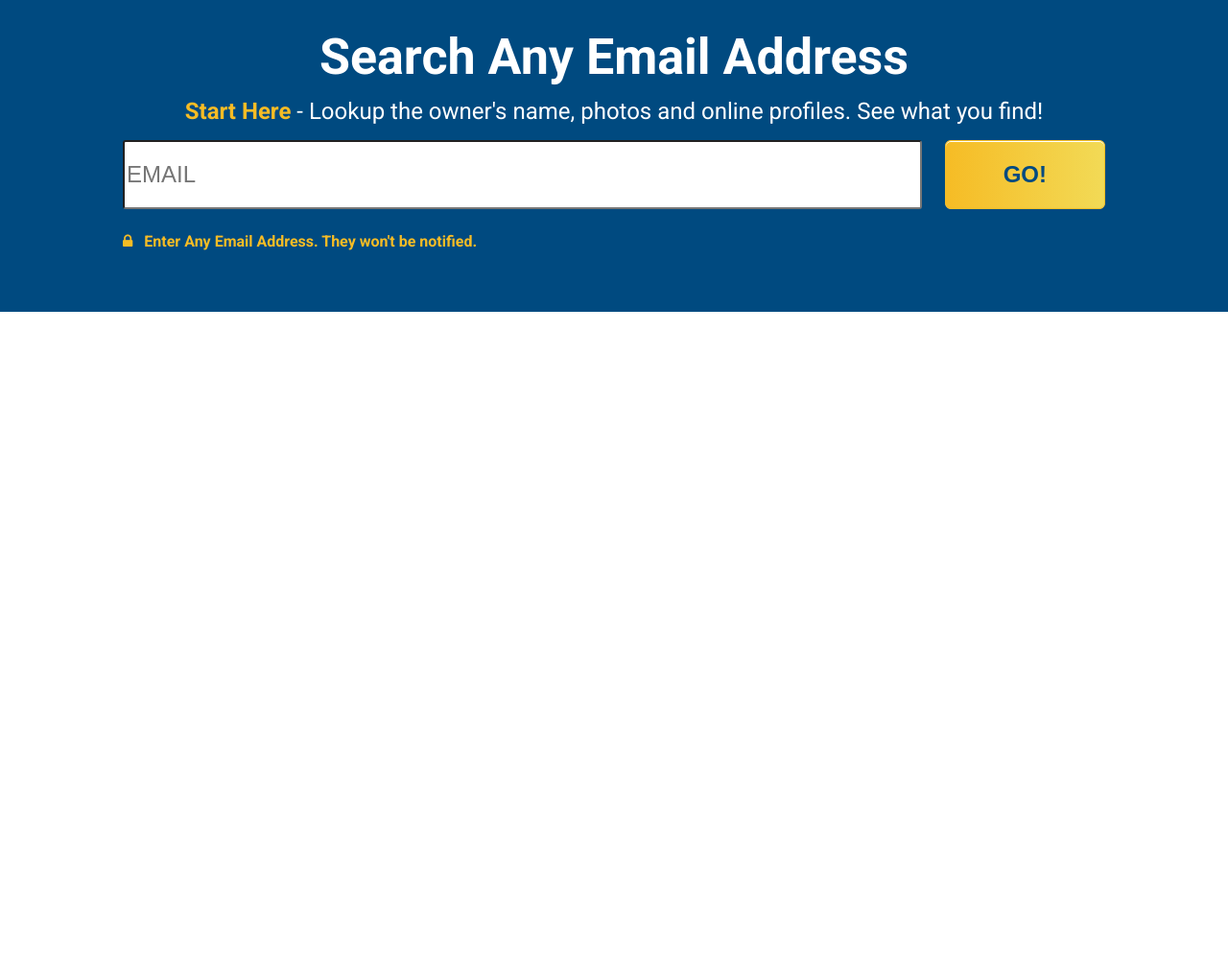
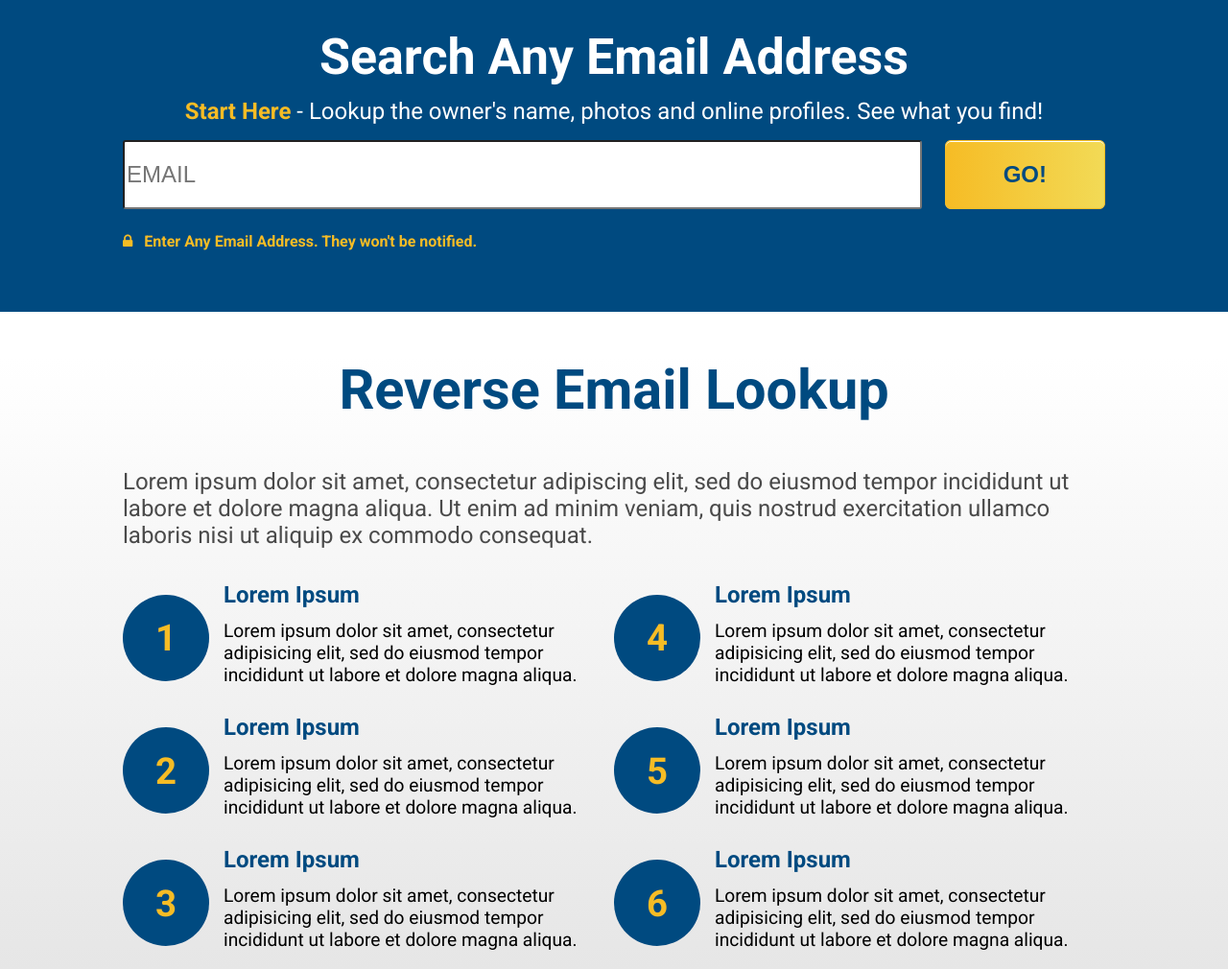
Before and after one commit to vijetas/vijetas.github.io, a plain HTML site: page index.html in a window 1280 px wide. Shown: the part 64-1074 px from the top of the page at 96% size. Before the commit the page ends 800 px from the top, so only its background shows below. Drawn offline with nearby package versions, Linux system fonts and the light colour scheme.

Commit message:
Added Content Section

```diff
--- /dev/null
+++ b/css/content.css
@@ -0,0 +1,110 @@
+
+.main-body {
+    background-image: linear-gradient(0deg, #e6e6e6, #fff);
+    font-size: 1.5em;
+}
+
+.main-body h2 {
+    text-align: center;
+    color: #004a80;
+    font-weight: 700;
+    font-size: 2.4em;
+}
+
+.main-body h3 {
+    color: #004a80;
+    font-weight: 700;
+    font-size: 1em;
+}
+.main-list {
+    display: flex;
+    flex-wrap: wrap;
+}
+
+.main-list .list-item {
+    flex: 0 0 50%;
+    display: flex;
+}
+
+.main-list .list-item .list-number {
+    flex: 0 0 50px;
+    margin:auto;
+}
+
+.main-list .list-item .list-number .value {
+    display: flex;
+    align-items: center;
+    justify-content: center;
+    background-color: #004a80;
+    color:#F6BC25;
+    font-weight: bold;
+    border-radius: 50%;
+    height: 60px;
+    width: 60px;
+
+}
+
+.main-list .list-item .list-content {
+    flex: 1;
+    padding-left: 15px;
+    padding-right: 15px;
+    padding-top:10px;
+}
+
+.main-list .list-item .list-content .list-content-header {
+    margin-top: 0;
+    margin-bottom: 0.5em;
+}
+
+.main-list .list-item .list-content .list-content-text {
+    margin-top: 0;
+    font-size: 0.8em;
+}
+
+@media only screen and (min-width: 768px) {
+    .list-content {
+        flex: 0 0 50%;
+    }
+
+    .list-number {
+        font-size: 1.6em;
+    }
+    .list-number .value {
+        height: 2em;
+        width: 2em;
+    }
+    .list-item .list-content .list-content-header {
+        font-size: 1em;
+        margin-bottom: 0.25em;
+    }
+    .list-column{
+        width:50%;
+    }
+    .main-list .list-item .list-number .value{
+        height: 60px;
+        width: 60px;
+    }
+}
+
+@media only screen and (min-width: 1024px) {
+    .list-content {
+        flex: 0 0 50%;
+    }
+
+
+    .list-number .value {
+        height: 2em;
+        width: 2em;
+    }
+    .list-item .list-content .list-content-header {
+        font-size: 1em;
+    }
+    .list-column{
+        width:50%;
+    }
+
+    .main-list .list-item .list-number .value{
+        height: 90px;
+        width: 90px;
+    }
+}
--- a/index.html
+++ b/index.html
@@ -8,6 +8,7 @@
     <title>Search Any Email</title>
     <link rel="stylesheet" href="css/style.css" />
     <link rel="stylesheet" href="css/header.css" />
+    <link rel="stylesheet" href="css/content.css" />
 </head>
 
 <body>
@@ -52,6 +53,100 @@
           </div>
         </div>
       </section>
+      <section id="contentSection">
+        <div class="main-body">
+            <div class="container">
+                <div class="main-body-header">
+                    <h2>Reverse Email Lookup</h2>
+                    <p style="color: #4A4A4A;">
+                        Lorem ipsum dolor sit amet, consectetur adipiscing elit, sed do eiusmod tempor
+                        incididunt ut labore et dolore magna aliqua. Ut enim ad minim veniam, quis nostrud
+                        exercitation ullamco laboris nisi ut aliquip ex commodo consequat.
+                    </p>
+                </div>
+                <div class="main-list">
+                    <div class="list-column">
+                    <div class="list-item">
+                        <div class="list-number">
+                            <div class="value">1</div>
+                        </div>
+                        <div class="list-content">
+                            <h3 class="list-content-header">Lorem Ipsum</h3>
+                            <p class="list-content-text">
+                                Lorem ipsum dolor sit amet, consectetur adipisicing elit, sed do eiusmod tempor incididunt ut labore et dolore magna aliqua.
+                            </p>
+                        </div>
+                    </div>
+                    <div class="list-item">
+                        <div class="list-number">
+                            <div class="value">2</div>
+                        </div>
+                        <div class="list-content">
+                            <h3 class="list-content-header">Lorem Ipsum</h3>
+                            <p class="list-content-text">
+                                Lorem ipsum dolor sit amet, consectetur adipisicing elit, sed do eiusmod tempor incididunt ut labore et dolore magna aliqua.
+                            </p>
+                        </div>
+                    </div>
+                    <div class="list-item">
+                        <div class="list-number">
+                            <div class="value">3</div>
+                        </div>
+                        <div class="list-content">
+                            <h3 class="list-content-header">Lorem Ipsum</h3>
+                            <p class="list-content-text">
+                                Lorem ipsum dolor sit amet, consectetur adipisicing elit, sed do eiusmod tempor incididunt ut labore et dolore magna aliqua.
+                            </p>
+                        </div>
+                    </div>
+                </div>
+                <div class="list-column">
+                    <div class="list-item">
+                        <div class="list-number">
+                            <div class="value">4</div>
+                        </div>
+                        <div class="list-content">
+                            <h3 class="list-content-header">Lorem Ipsum</h3>
+                            <p class="list-content-text">
+                                Lorem ipsum dolor sit amet, consectetur adipisicing elit, sed do eiusmod tempor incididunt ut labore et dolore magna aliqua.
+                            </p>
+                        </div>
+                    </div>
+                    <div class="list-item">
+                        <div class="list-number">
+                            <div class="value">5</div>
+                        </div>
+                        <div class="list-content">
+                            <h3 class="list-content-header">Lorem Ipsum</h3>
+                            <p class="list-content-text">
+                                Lorem ipsum dolor sit amet, consectetur adipisicing elit, sed do eiusmod tempor incididunt ut labore et dolore magna aliqua.
+                            </p>
+                        </div>
+                    </div>
+                    <div class="list-item">
+                        <div class="list-number">
+                            <div class="value">6</div>
+                        </div>
+                        <div class="list-content">
+                            <h3 class="list-content-header">Lorem Ipsum</h3>
+                            <p class="list-content-text">
+                                Lorem ipsum dolor sit amet, consectetur adipisicing elit, sed do eiusmod tempor incididunt ut labore et dolore magna aliqua.
+                            </p>
+                        </div>
+                    </div>
+                </div>
+                </div>
+            </div>
+        </div>
+    </section>
+    <section id="loading_container" style="display:none;">
+        <figure><img class="loading-container" src="assets/loading_spinner.gif" />
+        <figcaption class="loading-caption">Please wait a moment...</figcaption>
+    </figure>
+    </section>
+
+    <script src="https://ajax.googleapis.com/ajax/libs/jquery/3.5.1/jquery.min.js"></script>
+    <!--<script src="js/main.js"></script>-->
 </body>
 
 </html>
```
